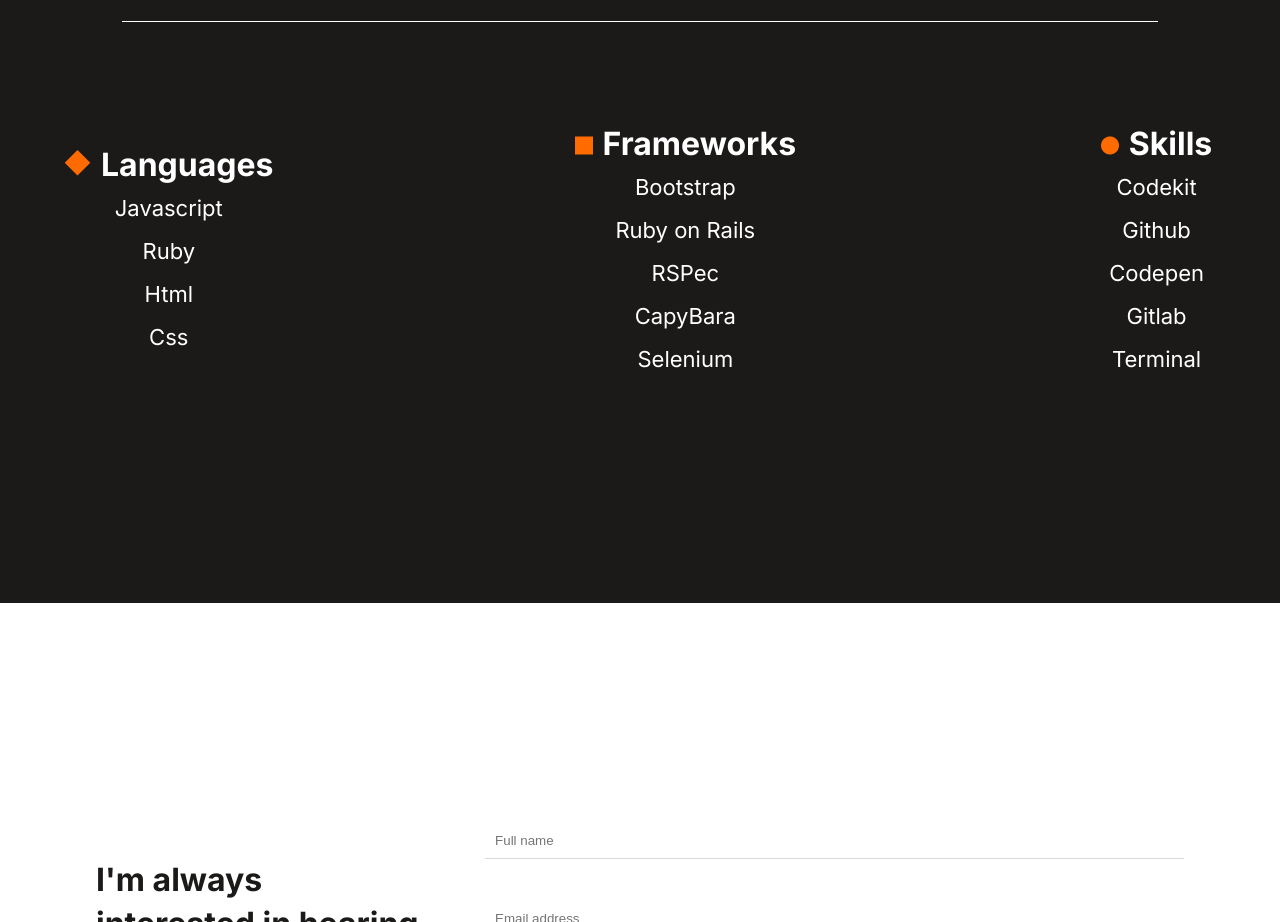
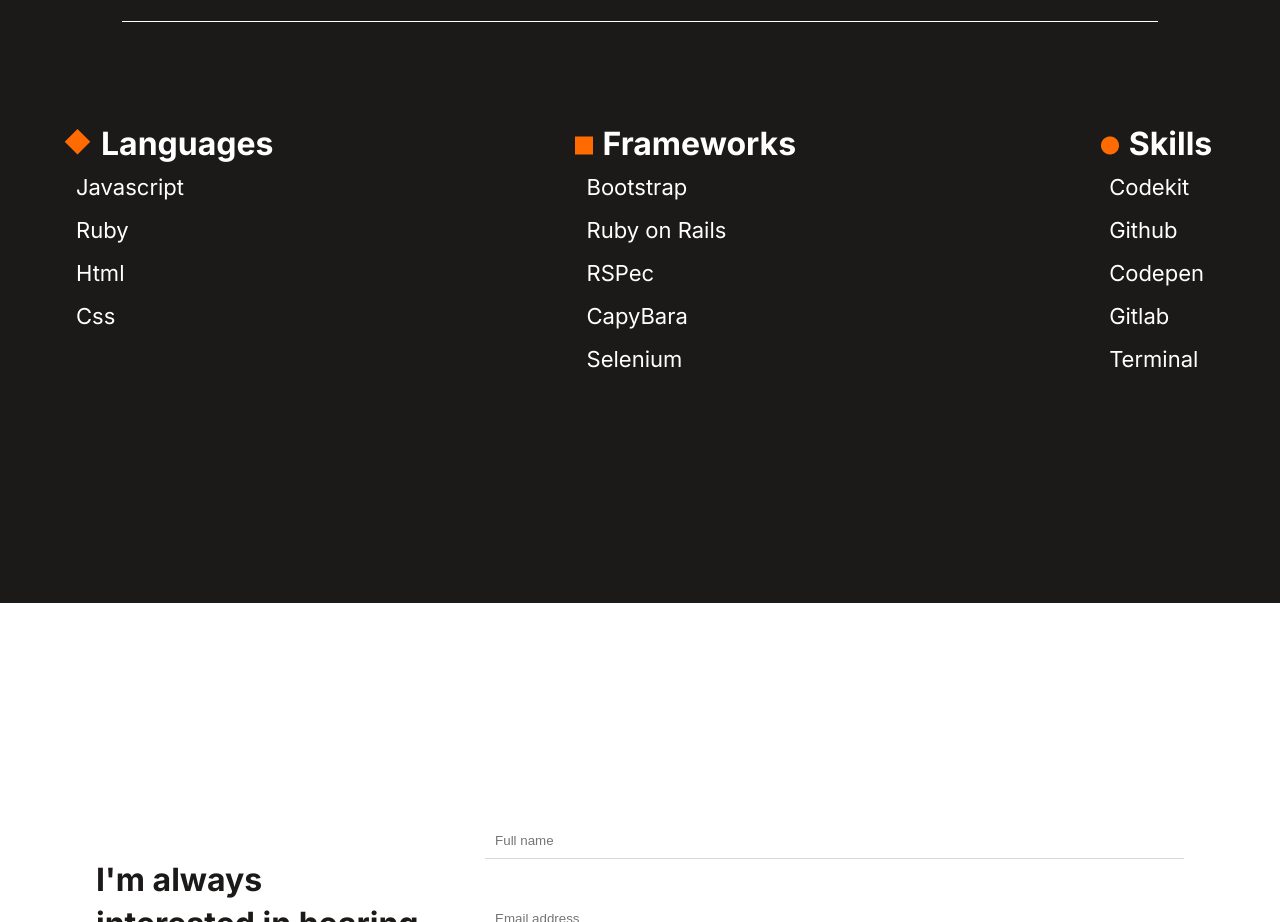
Before and after one commit to ericmahare/my-porfolio, a website: page index.html in a window 1280 px wide. Shown: the part 3220-4142 px from the top of the page. Drawn offline with Linux system fonts and the light colour scheme.

Commit message:
float skills to the left

```diff
--- a/assets/css/main.css
+++ b/assets/css/main.css
@@ -638,7 +638,12 @@
     display: flex;
     flex-direction: row;
     justify-content: space-between;
-    align-items: center;
+    align-items: flex-start;
+  }
+
+  .skills {
+    list-style-type: none;
+    text-align: left;
   }
 
   /* end of about section */
```
